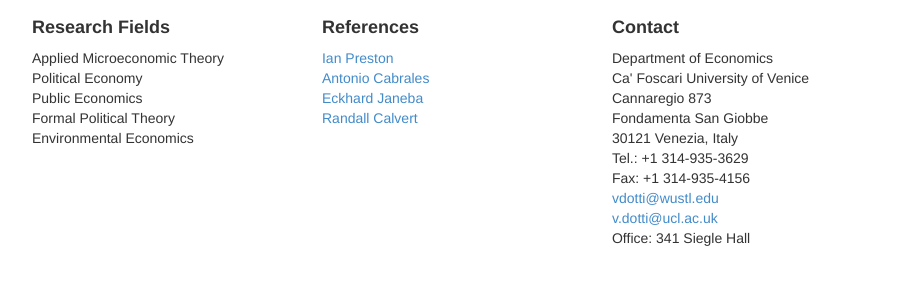
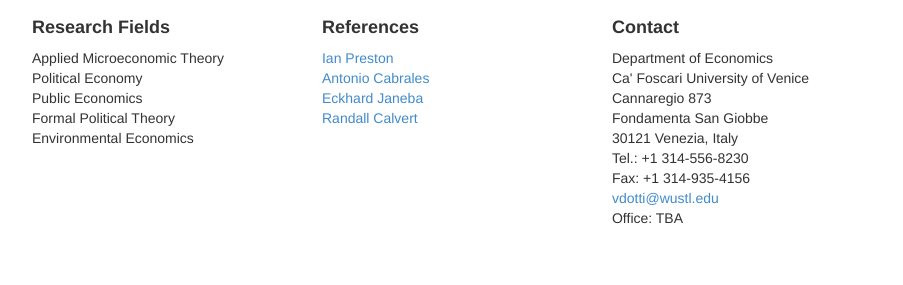
Before and after one commit to valeriodotti/valeriodotti.github.io, a plain HTML site: page index.html in a window 1280 px wide. Shown: the part 503-788 px from the top of the page, without its empty margins (188-1091 px from the left). Drawn offline with nearby package versions, Linux system fonts and the light colour scheme.

Commit message:
address3

```diff
--- a/index.html
+++ b/index.html
@@ -154,11 +154,11 @@
             <li>WC1H 0AX London</li>-->
 
 
-            <li>Tel.: +1 314-935-3629</li>
+            <li>Tel.: +1 314-556-8230</li>
 		<li>Fax: +1 314-935-4156</li>
             <li><a href="mailto:vdotti@wustl.edu">vdotti@wustl.edu</a></li>
-            <li><a href="mailto:v.dotti@ucl.ac.uk">v.dotti@ucl.ac.uk</a></li>
-           	<li>Office: 341 Siegle Hall</li>
+           <!-- <li><a href="mailto:v.dotti@ucl.ac.uk">v.dotti@ucl.ac.uk</a></li> -->
+           	<li>Office: TBA</li>
 		<!-- <li><a href="mailto:valerio.dotti@yale.edu">valerio.dotti@yale.edu</a></li>-->
           </ul>
         </div>
```
